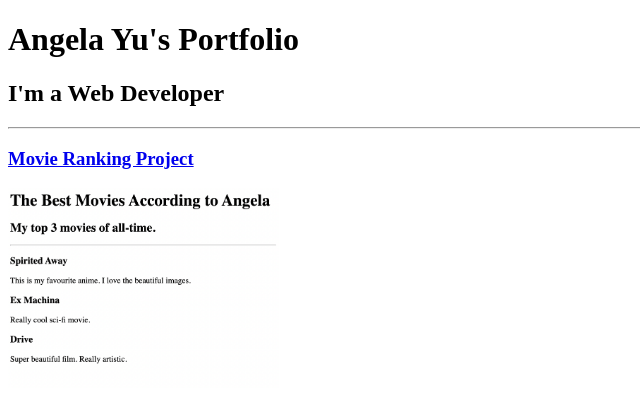
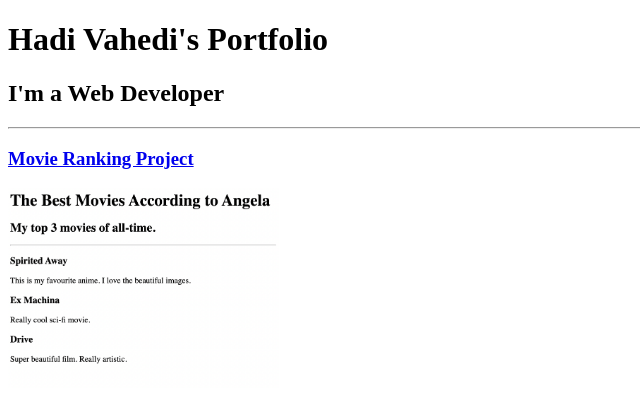
Before and after one commit to hadiv2004/html-portfolio, a plain HTML site: page index.html in a window 1280 px wide. Shown: the top 408 px of the page, without its empty margins (0-640 px from the left). Drawn offline with Linux system fonts and the light colour scheme.

Commit message:
Update index.html

```diff
--- a/index.html
+++ b/index.html
@@ -3,11 +3,11 @@
 
 <head>
   <meta charset="UTF-8">
-  <title>Angela's Portfolio</title>
+  <title>Hadi's Portfolio</title>
 </head>
 
 <body>
-  <h1>Angela Yu's Portfolio</h1>
+  <h1>Hadi Vahedi's Portfolio</h1>
   <h2>I'm a Web Developer</h2>
   <hr />
   <h3><a href="./public/movie-ranking.html">Movie Ranking Project</a></h3>
```
